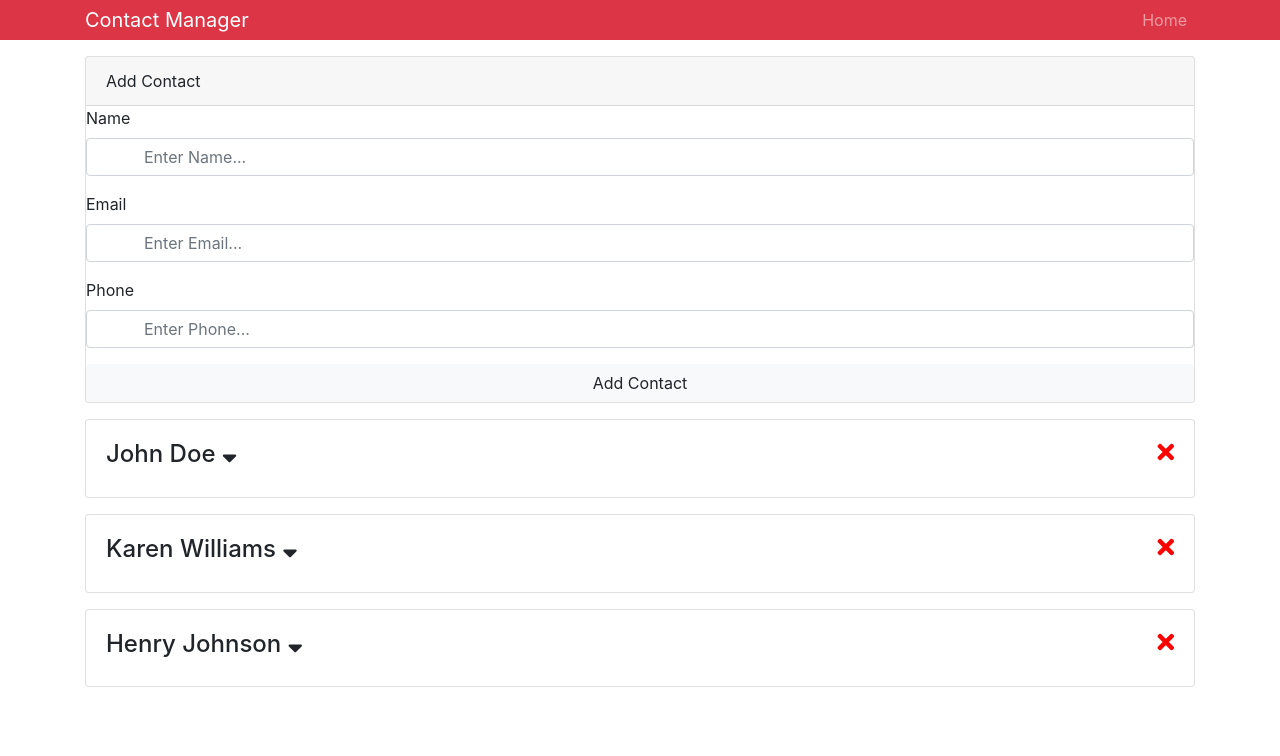
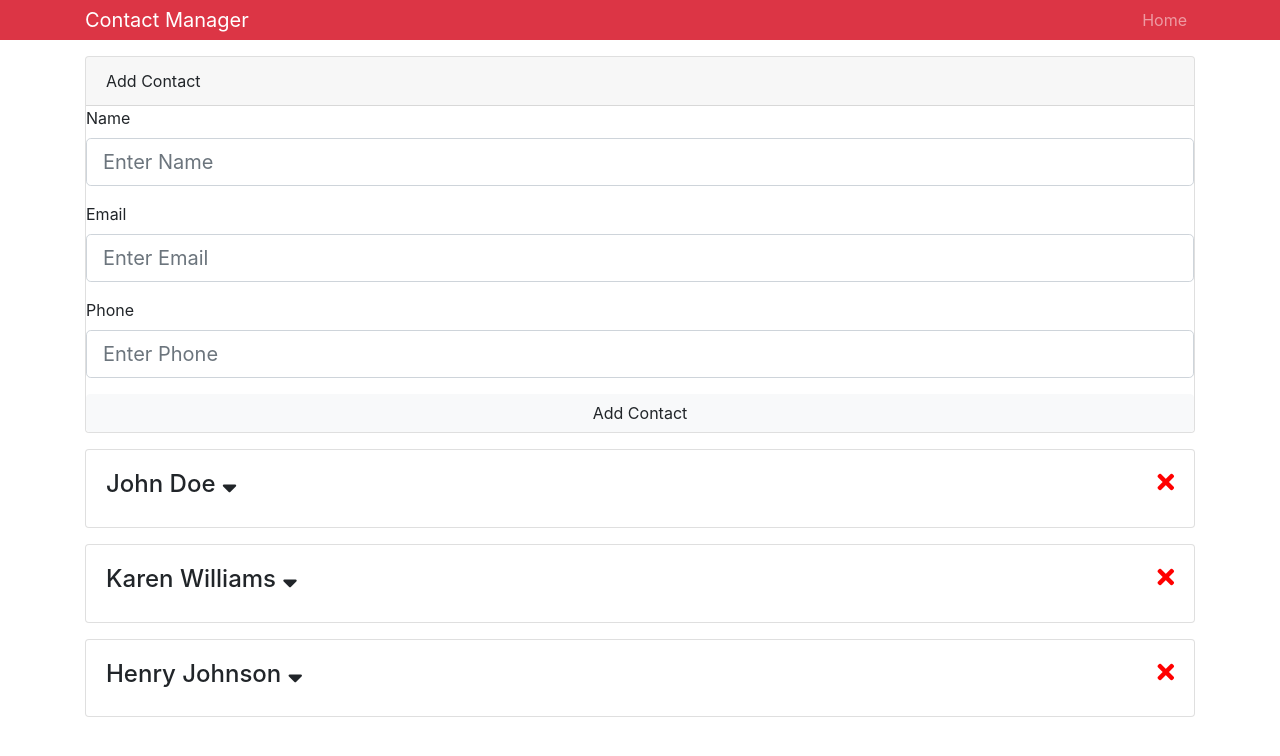
Before and after one commit to web-projects/react-contact-manager, a React (Create React App) app: page /contact/add in a window 1280 px wide. Shown: the top 756 px of the page. Built offline with nearby package versions, Linux system fonts and the light colour scheme.

Commit message:
Working with Forms

```diff
--- a/package.json
+++ b/package.json
@@ -4,10 +4,12 @@
   "private": true,
   "dependencies": {
     "bootstrap": "^4.1.3",
+    "classnames": "^2.2.6",
     "prop-types": "^15.6.2",
     "react": "^16.4.2",
     "react-dom": "^16.4.2",
-    "react-scripts": "1.1.4"
+    "react-scripts": "1.1.4",
+    "uuid": "^3.3.2"
   },
   "scripts": {
     "start": "react-scripts start",
--- a/src/components/contacts/AddContact.js
+++ b/src/components/contacts/AddContact.js
@@ -1,62 +1,99 @@
 import React, { Component } from 'react';
+import { Consumer } from '../../context';
+import TextInputGroup from '../layout/TextInputGroup';
+
+import uuid from 'uuid';
 
 class AddContact extends Component {
   state = {
     name: '',
     email: '',
-    phone: ''
+    phone: '',
+    errors: {}
   };
 
-  onSubmit = e => {
+  onSubmit = (dispatch, e) => {
+    // No default action
     e.preventDefault();
-    console.log(this.state);
+
+    // Pull out content from state to build payload
+    const { name, email, phone } = this.state;
+
+    // Check for errors
+    if (name === '') {
+      this.setState({ errors: { name: 'Name is required' } });
+      return;
+    }
+
+    if (email === '') {
+      this.setState({ errors: { email: 'Email is required' } });
+      return;
+    }
+
+    if (phone === '') {
+      this.setState({ errors: { phone: 'Phone is required' } });
+      return;
+    }
+
+    const newContact = {
+      id: uuid(),
+      name,
+      email,
+      phone
     };
+
+    console.log(newContact);
+
+    dispatch({ type: 'ADD_CONTACT', payload: newContact });
+
+    // Clear state/form
+    this.setState({
+      name: '',
+      email: '',
+      phone: '',
+      errors: {}
+    });
+  };
+
   // Only a single change state is needed as long as the 'e.targe.name is set for all cases.
   onChange = e => this.setState({ [e.target.name]: e.target.value });
 
   render() {
-    const { name, email, phone } = this.state;
+    const { name, email, phone, errors } = this.state;
 
+    return (
+      <Consumer>
+        {value => {
+          const { dispatch } = value;
           return (
             <div className="card mb-3">
               <div className="card-header">Add Contact</div>
-        <form onSubmit={this.onSubmit}>
-          <div className="form-group">
-            <label htmlFor="name">Name</label>
-            <input
-              type="text"
+              <form onSubmit={this.onSubmit.bind(this, dispatch)}>
+                <TextInputGroup
+                  label="Name"
                   name="name"
-              className="form-control form=control-lg"
-              placeholder="
-          Enter Name..."
+                  placeholder="Enter Name"
                   value={name}
                   onChange={this.onChange}
+                  error={errors.name}
                 />
-          </div>
-          <div className="form-group">
-            <label htmlFor="email">Email</label>
-            <input
+                <TextInputGroup
+                  label="Email"
+                  name="email"
                   type="email"
-              name="email"
-              className="form-control form=control-lg"
-              placeholder="
-          Enter Email..."
+                  placeholder="Enter Email"
                   value={email}
                   onChange={this.onChange}
+                  error={errors.email}
                 />
-          </div>
-          <div className="form-group">
-            <label htmlFor="phone">Phone</label>
-            <input
-              type="text"
+                <TextInputGroup
+                  label="Phone"
                   name="phone"
-              className="form-control form=control-lg"
-              placeholder="
-          Enter Phone..."
+                  placeholder="Enter Phone"
                   value={phone}
                   onChange={this.onChange}
+                  error={errors.phone}
                 />
-          </div>
                 <input
                   type="submit"
                   value="Add Contact"
@@ -65,6 +102,9 @@ class AddContact extends Component {
               </form>
             </div>
           );
+        }}
+      </Consumer>
+    );
   }
 }
 
--- /dev/null
+++ b/src/components/layout/TextInputGroup.js
@@ -0,0 +1,46 @@
+import React from 'react';
+import PropTypes from 'prop-types';
+import classnames from 'classnames';
+
+const TextInputGroup = ({
+  label,
+  name,
+  value,
+  placeholder,
+  type,
+  onChange,
+  error
+}) => {
+  return (
+    <div className="form-group">
+      <label htmlFor={name}>{label}</label>
+      <input
+        type={type}
+        name={name}
+        className={classnames('form-control form-control-lg', {
+          'is-invalid': error
+        })}
+        placeholder={placeholder}
+        value={value}
+        onChange={onChange}
+      />
+      {error && <div className="invalid-feedback">{error}</div>}
+    </div>
+  );
+};
+
+TextInputGroup.propTypes = {
+  label: PropTypes.string.isRequired,
+  name: PropTypes.string.isRequired,
+  placeholder: PropTypes.string.isRequired,
+  value: PropTypes.string.isRequired,
+  type: PropTypes.string.isRequired,
+  onChange: PropTypes.func.isRequired,
+  error: PropTypes.string
+};
+
+TextInputGroup.defaultProps = {
+  type: 'text'
+};
+
+export default TextInputGroup;
--- a/src/context.js
+++ b/src/context.js
@@ -13,6 +13,11 @@ const reducer = (state, action) => {
         )
       };
 
+    case 'ADD_CONTACT':
+      return {
+        ...state,
+        contacts: [action.payload, ...state.contacts]
+      };
     default: {
       return state;
     }
```
Also changed, not shown: 2 other files (tests, documents, lock files or other folders). Lines whose indentation alone changed are shown as unchanged.
